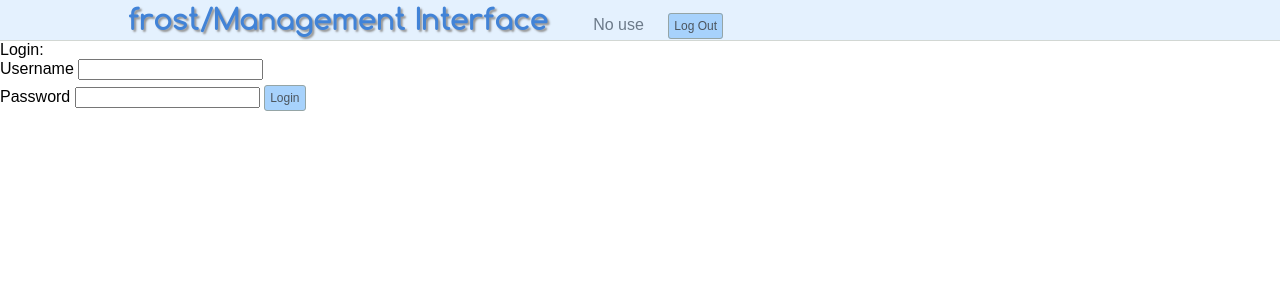
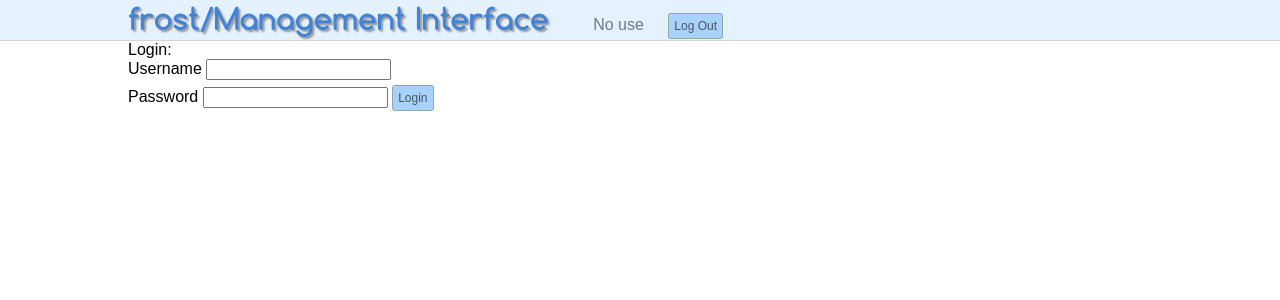
Before and after one commit to deltabeard/FROST, a PHP site: page /management/index.php in a window 1280 px wide. Shown: the top 300 px of the page. Run offline with PHP 8.4, Linux system fonts and the light colour scheme.

Commit message:
Management aligned properly in uniform with other pages.

```diff
--- a/public_html/management/index.php
+++ b/public_html/management/index.php
@@ -14,6 +14,8 @@ session_start();
 <body>
 <?php
 include 'banner-mgmt.html';
+
+echo '<div class="main">';
 
 // This will be replaced with a database. Until then, only one login will be available.
 $secret_username = "mahyar";
@@ -173,5 +175,7 @@ $cwd = ("http://" . $_SERVER['HTTP_HOST'] . getwd() . "/");
     ?>
 </table>
 
+</div>
+
 </body>
 </html>
```
